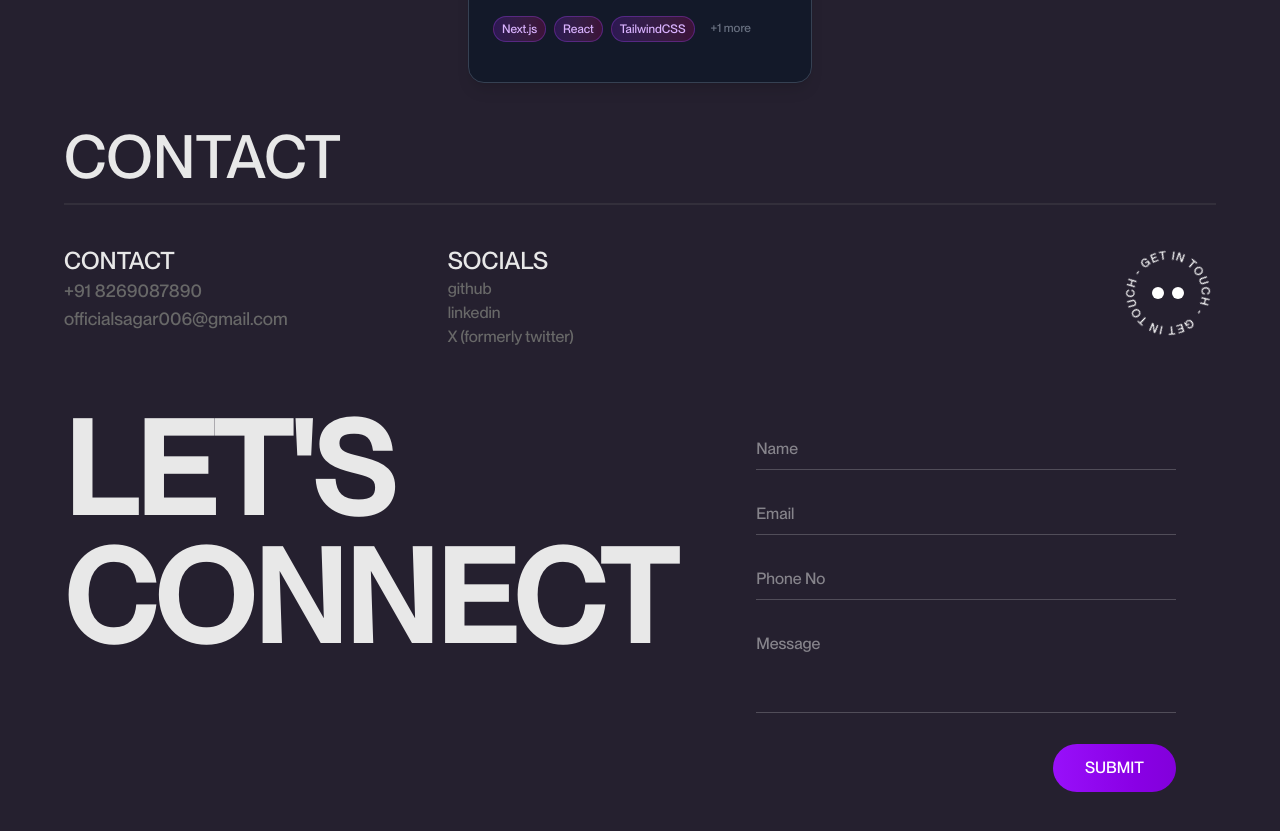
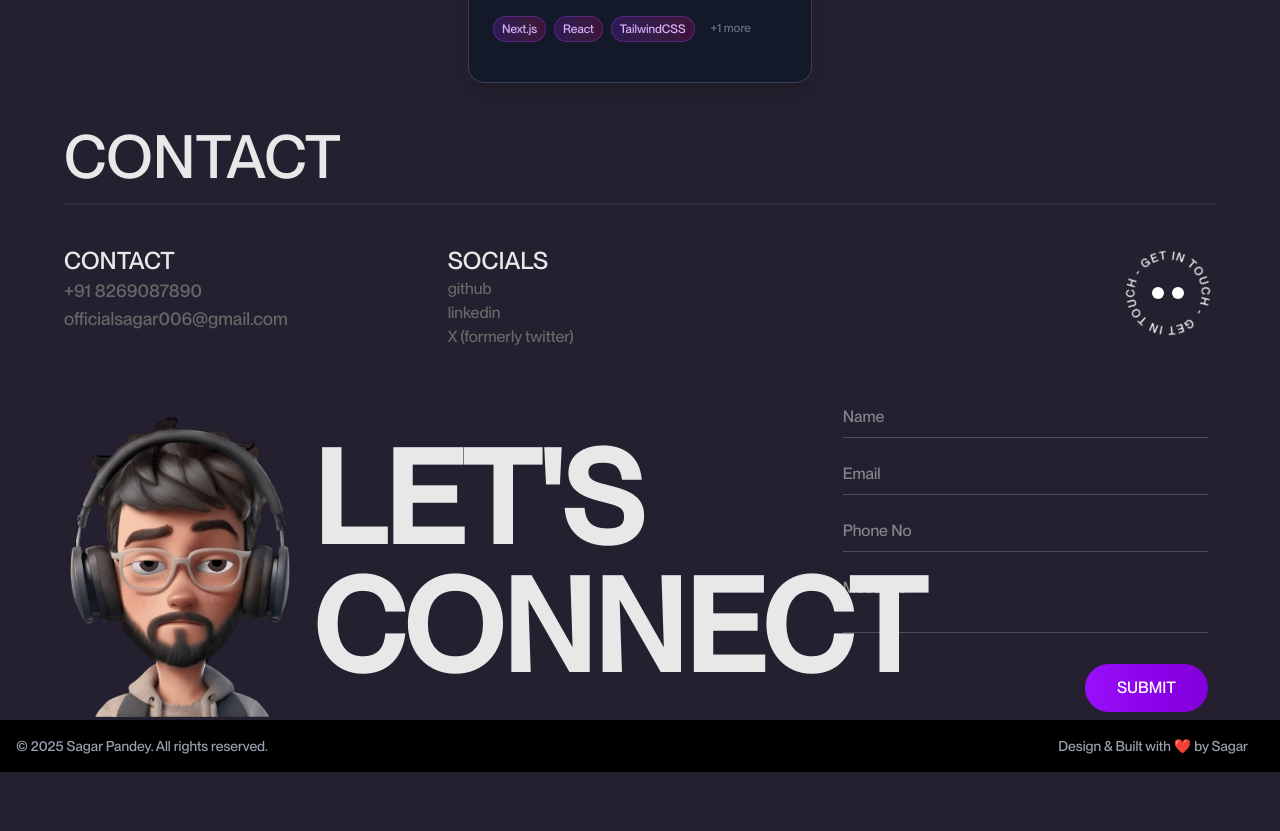
Before and after one commit to sagarpandey006/sagar-portfolio, a React (Vite) app: page / in a window 1280 px wide. Shown: the part 6340-7171 px from the top of the page. After the commit the page ends 7112 px from the top, so only its background shows below. Built offline with nearby package versions, Linux system fonts and the light colour scheme.

Commit message:
footer and avatar animation integration

```diff
--- a/src/Components/Contact.tsx
+++ b/src/Components/Contact.tsx
@@ -3,6 +3,7 @@ import RotatingCircle from './Circle';
 import emailjs from "@emailjs/browser";
 import { ToastContainer, toast } from "react-toastify";
 import "react-toastify/dist/ReactToastify.css";
+import AnimationBoy from './ui/Animations/boy/AnimationBoy';
 const Contacts: React.FC = () => {
   const form = useRef<HTMLFormElement>(null);
   const [isSubmitting, setIsSubmitting] = useState(false);
@@ -185,7 +186,7 @@ const Contacts: React.FC = () => {
 
   return (
 
-    <div className=" w-[100%]  flex flex-col mb-10" id='contact'>
+    <div className=" w-[100%]  flex flex-col mb-0" id='contact'>
       {/* Toast Container */}
       <ToastContainer />
 
@@ -211,18 +212,31 @@ const Contacts: React.FC = () => {
         </div>
       </div>
       <div className="w-full flex flex-col md:flex-row justify-between mt-10">
+        {/* Left side - 2/3 width divided into 3 parts */}
         <div className="w-full md:w-2/3 mt-4 mr-10">
-          <div className="text-7xl md:text-9xl  font-[600] leading-none">
-            LET'S
-          </div>
-          <div className="text-7xl md:text-9xl  font-[600] leading-none text-right">
-            CONNECT
+          <div className="grid grid-cols-3 gap-4 h-full">
+            {/* Left part (1/3) - Animation Boy */}
+            <div className="flex items-center justify-center">
+              <AnimationBoy />
+            </div>
+
+            {/* Right parts (2/3) - LET'S CONNECT */}
+            <div className="col-span-2 flex flex-col justify-center">
+              <div className="text-7xl md:text-9xl font-[600] leading-none">
+                LET'S
+              </div>
+              <div className="text-7xl md:text-9xl font-[600] leading-none">
+                CONNECT
+              </div>
+            </div>
           </div>
         </div>
-        <div className="w-full md:w-1/2 m-0 mt-2 md:m-10">
+
+        {/* Right side - 1/3 width for form */}
+        <div className="w-full md:w-1/3 m-0 mt-2 md:m-2">
           <div className='w-full'>
             <form ref={form} onSubmit={submitForm}>
-              <div className="mb-6">
+              <div className="mb-4">
                 <input
                   type="text"
                   name="name"
@@ -239,7 +253,7 @@ const Contacts: React.FC = () => {
                 {errors.name && <p className="text-red-400 text-sm mt-1">{errors.name}</p>}
               </div>
 
-              <div className="mb-6">
+              <div className="mb-4">
                 <input
                   type="email"
                   name="email"
@@ -256,7 +270,7 @@ const Contacts: React.FC = () => {
                 {errors.email && <p className="text-red-400 text-sm mt-1">{errors.email}</p>}
               </div>
 
-              <div className="mb-6">
+              <div className="mb-4">
                 <input
                   type="tel"
                   name="phone"
@@ -273,13 +287,13 @@ const Contacts: React.FC = () => {
                 {errors.phone && <p className="text-red-400 text-sm mt-1">{errors.phone}</p>}
               </div>
 
-              <div className="mb-6">
+              <div className="mb-4">
                 <textarea
                   name="message"
                   placeholder="Message"
                   value={formData.message}
                   onChange={handleChange}
-                  rows={3}
+                  rows={2}
                   className={`w-full bg-transparent border-b py-2 focus:outline-none transition-colors resize-none ${
                     errors.message
                       ? 'border-red-500 focus:border-red-500'
@@ -290,7 +304,7 @@ const Contacts: React.FC = () => {
                 {errors.message && <p className="text-red-400 text-sm mt-1">{errors.message}</p>}
               </div>
 
-              <div className="flex justify-end">
+              <div className="flex justify-end mt-6">
                 <button
                   type="submit"
                   disabled={isSubmitting}
@@ -314,6 +328,19 @@ const Contacts: React.FC = () => {
           </div>
         </div>
       </div>
+
+      {/* Compact Black Footer - Full width, no gap */}
+      <div className="w-screen bg-black mt-0 py-4 px-4 -mx-[5vw] -mb-[5vw]">
+        <div className="flex flex-col md:flex-row justify-between items-center text-sm text-gray-400 max-w-full">
+          <div className="mb-2 md:mb-0">
+            <span>© 2025 Sagar Pandey. All rights reserved.</span>
+          </div>
+          <div className="flex gap-4">
+            <span>Design & Built with ❤️ by Sagar</span>
+            <span></span>
+          </div>
+        </div>
+      </div>
     </div >
 
   );
```
